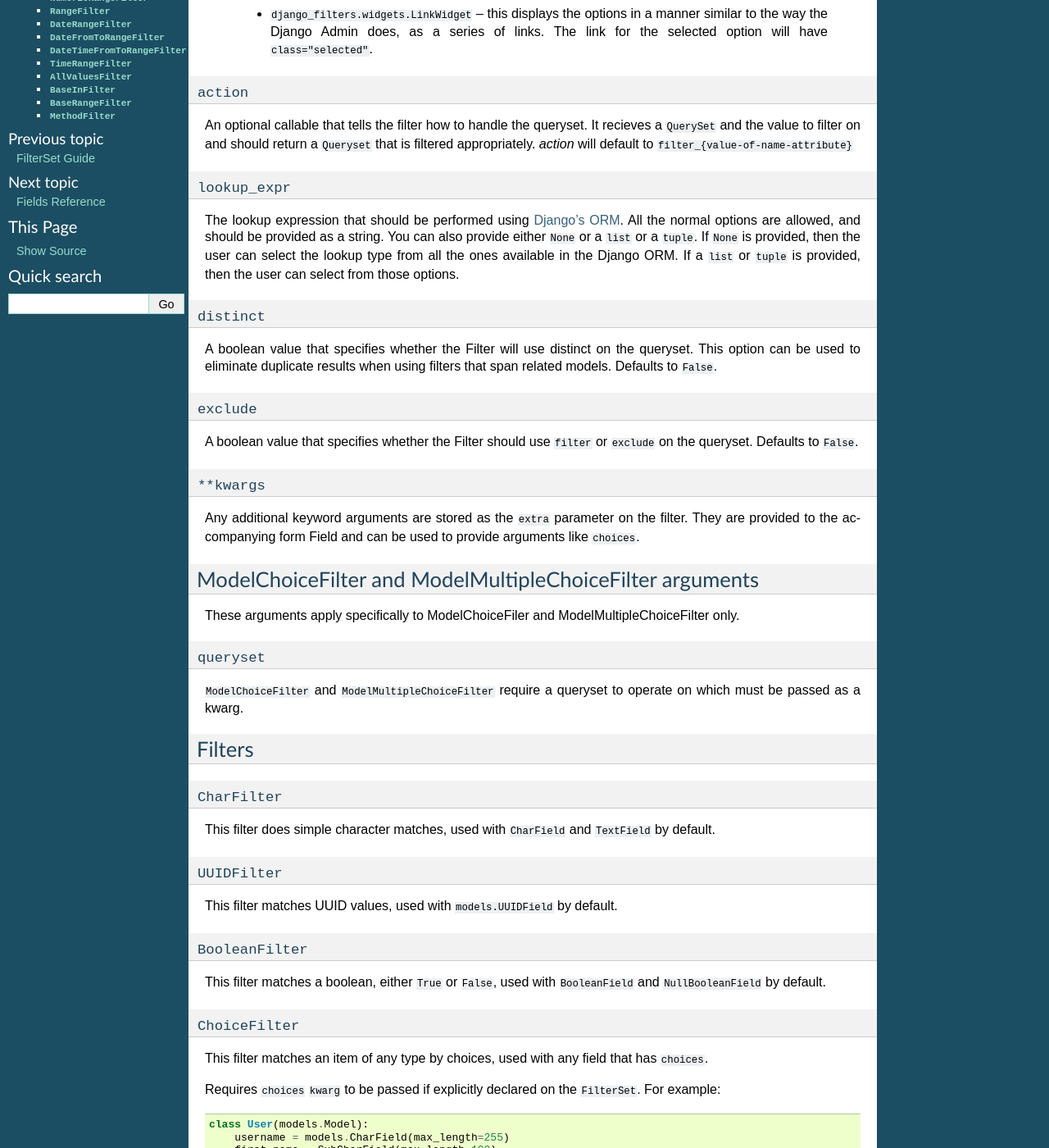
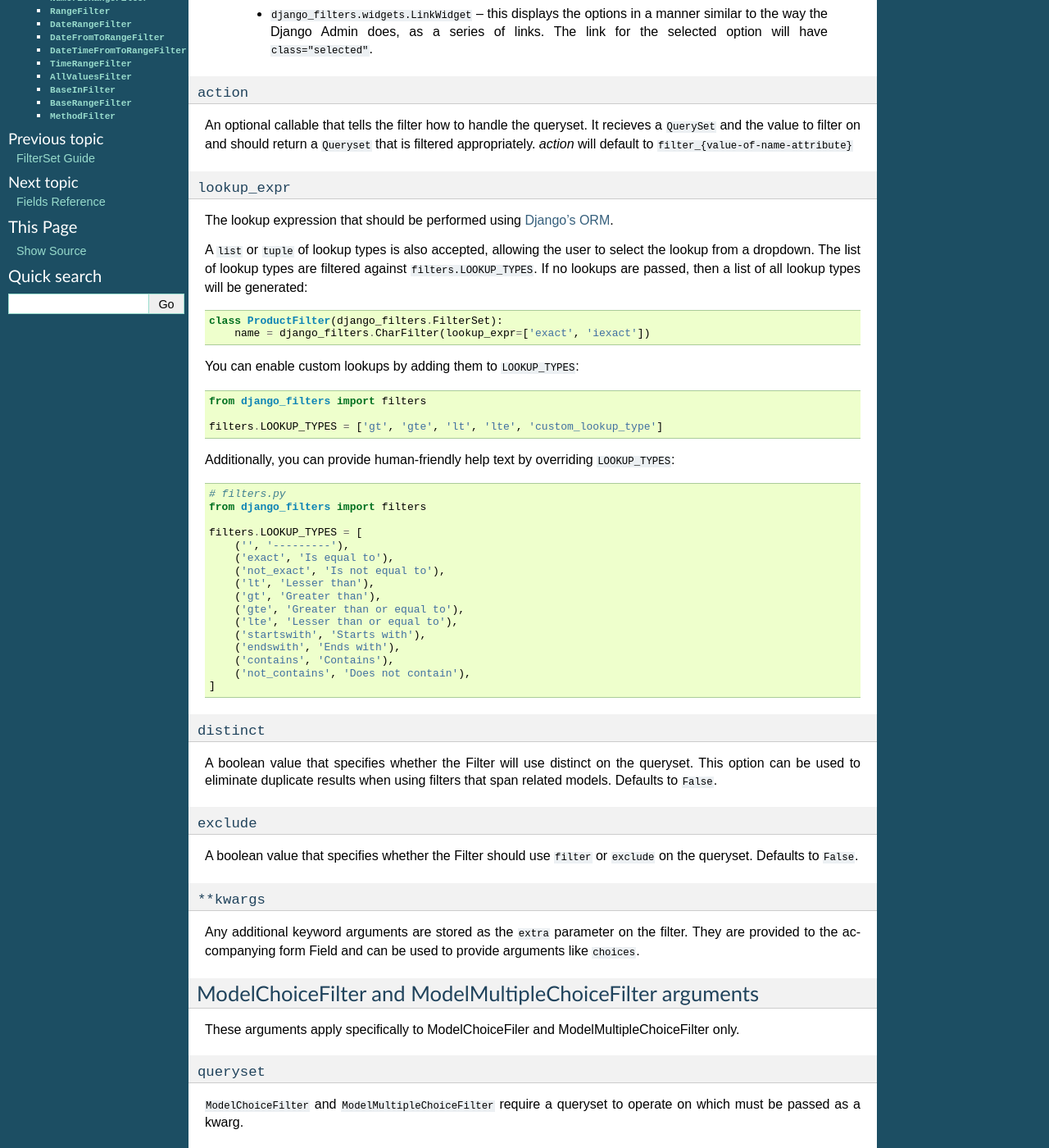
Before and after one commit to carltongibson/django-filter, a Sphinx documentation site: the page built from docs/ref/filters.txt, in a window 1280 px wide and 1400 px high, scrolled down 534 px. Shown: the whole window at 82% size. Built offline with Sphinx 7.4.7, drawn with Linux system fonts in a browser that asks for light colours.

Commit message:
Move LOOKUP_TYPES docs to filters ref & rewrite

```diff
--- a/docs/ref/filters.txt
+++ b/docs/ref/filters.txt
@@ -45,13 +45,42 @@ recieves a ``QuerySet`` and the value to filter on and should return a
 ~~~~~~~~~~~~~~~
 
 The lookup expression that should be performed using `Django's ORM`_.
-All the normal options are allowed, and should be provided as a string.  You can also
-provide either ``None`` or a ``list`` or a ``tuple``.  If ``None`` is provided,
-then the user can select the lookup type from all the ones available in the Django
-ORM.  If a ``list`` or ``tuple`` is provided, then the user can select from those
-options.
 
 .. _`Django's ORM`: https://docs.djangoproject.com/en/dev/ref/models/querysets/#field-lookups
+
+A ``list`` or ``tuple`` of lookup types is also accepted, allowing the user to
+select the lookup from a dropdown. The list of lookup types are filtered against
+``filters.LOOKUP_TYPES``. If no lookups are passed, then a list of all lookup
+types will be generated::
+
+    class ProductFilter(django_filters.FilterSet):
+        name = django_filters.CharFilter(lookup_expr=['exact', 'iexact'])
+
+You can enable custom lookups by adding them to ``LOOKUP_TYPES``::
+
+    from django_filters import filters
+
+    filters.LOOKUP_TYPES = ['gt', 'gte', 'lt', 'lte', 'custom_lookup_type']
+
+Additionally, you can provide human-friendly help text by overriding ``LOOKUP_TYPES``::
+
+    # filters.py
+    from django_filters import filters
+
+    filters.LOOKUP_TYPES = [
+        ('', '---------'),
+        ('exact', 'Is equal to'),
+        ('not_exact', 'Is not equal to'),
+        ('lt', 'Lesser than'),
+        ('gt', 'Greater than'),
+        ('gte', 'Greater than or equal to'),
+        ('lte', 'Lesser than or equal to'),
+        ('startswith', 'Starts with'),
+        ('endswith', 'Ends with'),
+        ('contains', 'Contains'),
+        ('not_contains', 'Does not contain'),
+    ]
+
 
 ``distinct``
 ~~~~~~~~~~~~
```
Also changed, not shown: docs/ref/filterset.txt (+0 -32 lines).
